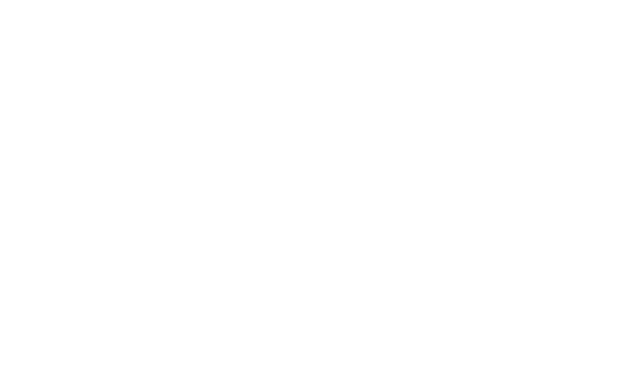
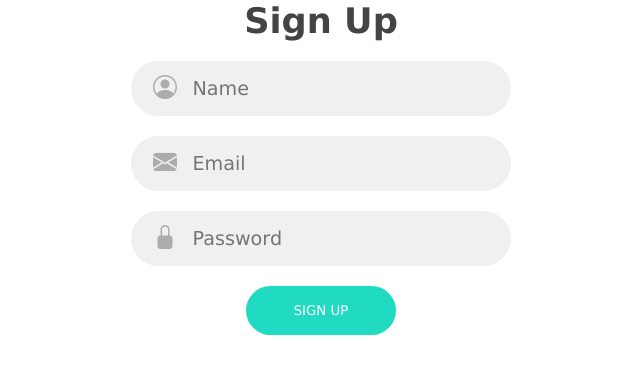
Before and after one commit to mdmuradhossain/registration-page, a plain HTML site: page signup.html in a window 1280 px wide. Shown: the whole page, without its empty margins (319-959 px from the left). Drawn offline with nearby package versions, Linux system fonts and the light colour scheme.

Commit message:
complete

```diff
--- /dev/null
+++ b/css/signin-signup.css
@@ -0,0 +1,90 @@
+* {
+  margin: 0;
+  padding: 0;
+  box-sizing: border-box;
+}
+
+body,
+input {
+  font-family: Verdana, Geneva, Tahoma, sans-serif;
+}
+
+.container {
+  position: relative;
+  width: 100%;
+  background-color: #fff;
+  min-height: 100vh;
+  overflow: hidden;
+}
+
+.forms-container {
+  position: absolute;
+  width: 100%;
+  height: 100%;
+  top: 0;
+  left: 0;
+}
+
+form {
+  display: flex;
+  flex-direction: column;
+  justify-content: center;
+  align-items: center;
+}
+
+.title {
+  font-size: 2.2rem;
+  color: #444;
+  margin-bottom: 10px;
+}
+
+.input-field {
+  max-width: 380px;
+  width: 100%;
+  height: 55px;
+  background-color: #f0f0f0;
+  margin: 10px 0;
+  border-radius: 55px;
+  display: grid;
+  grid-template-columns: 15% 85%;
+  padding: 0 0.4rem;
+  position: relative;
+}
+
+.input-field i {
+  text-align: center;
+  line-height: 55px;
+  color: #acacac;
+  font-size: 1.5rem;
+}
+
+.input-field input {
+  background: none;
+  outline: none;
+  border: none;
+  font-weight: 600;
+  font-size: 1.2rem;
+  color: #333;
+}
+
+.input-field input:placeholder-shown {
+  color: #aaa;
+  font-weight: 500;
+}
+
+.btn {
+  width: 150px;
+  height: 49px;
+  outline: none;
+  border: none;
+  border-radius: 48px;
+  background-color: #20dbc2;
+  color: #fff;
+  text-transform: uppercase;
+  margin: 10px 0;
+  transition: all 0.5s ease;
+}
+
+.btn:hover {
+  background-color: #00bfa6;
+}
--- /dev/null
+++ b/css/style.css
@@ -0,0 +1,25 @@
+body {
+  overflow: hidden;
+}
+
+.content {
+  height: 75vh;
+}
+
+.btn {
+  width: 150px;
+  height: 49px;
+  outline: none;
+  border: none;
+  border-radius: 48px;
+  background-color: #20dbc2;
+  color: #fff;
+  text-transform: uppercase;
+  margin: 10px 0;
+  font-weight: 500;
+  transition: all 0.5s ease;
+}
+
+.btn:hover {
+  background-color: #00bfa6;
+}
--- a/signup.html
+++ b/signup.html
@@ -0,0 +1,38 @@
+<!DOCTYPE html>
+<html lang="en">
+  <head>
+    <meta charset="UTF-8" />
+    <meta http-equiv="X-UA-Compatible" content="IE=edge" />
+    <meta name="viewport" content="width=device-width, initial-scale=1.0" />
+    <title>Sign Up</title>
+    <link
+      rel="stylesheet"
+      href="https://cdn.jsdelivr.net/npm/bootstrap-icons@1.5.0/font/bootstrap-icons.css"
+    />
+    <link rel="stylesheet" href="css/signin-signup.css" />
+  </head>
+  <body>
+    <div class="container">
+      <div class="forms-conainer">
+        <div class="signin-signup">
+          <form action="#" class="sign-up-form">
+            <h2 class="title">Sign Up</h2>
+            <div class="input-field">
+              <i class="bi bi-person-circle"></i>
+              <input type="text" placeholder="Name" />
+            </div>
+            <div class="input-field">
+              <i class="bi bi-envelope-fill"></i>
+              <input type="email" placeholder="Email" />
+            </div>
+            <div class="input-field">
+              <i class="bi bi-lock-fill"></i>
+              <input type="text" placeholder="Password" />
+            </div>
+            <input type="submit" class="btn solid" value="Sign Up" />
+          </form>
+        </div>
+      </div>
+    </div>
+  </body>
+</html>
--- a/style.css
+++ /dev/null
@@ -1,7 +0,0 @@
-body {
-  overflow: hidden;
-}
-
-.content {
-  height: 80vh;
-}
```
Also changed, not shown: index.html (+6 -4 lines), signin.html (+34 -0 lines).
